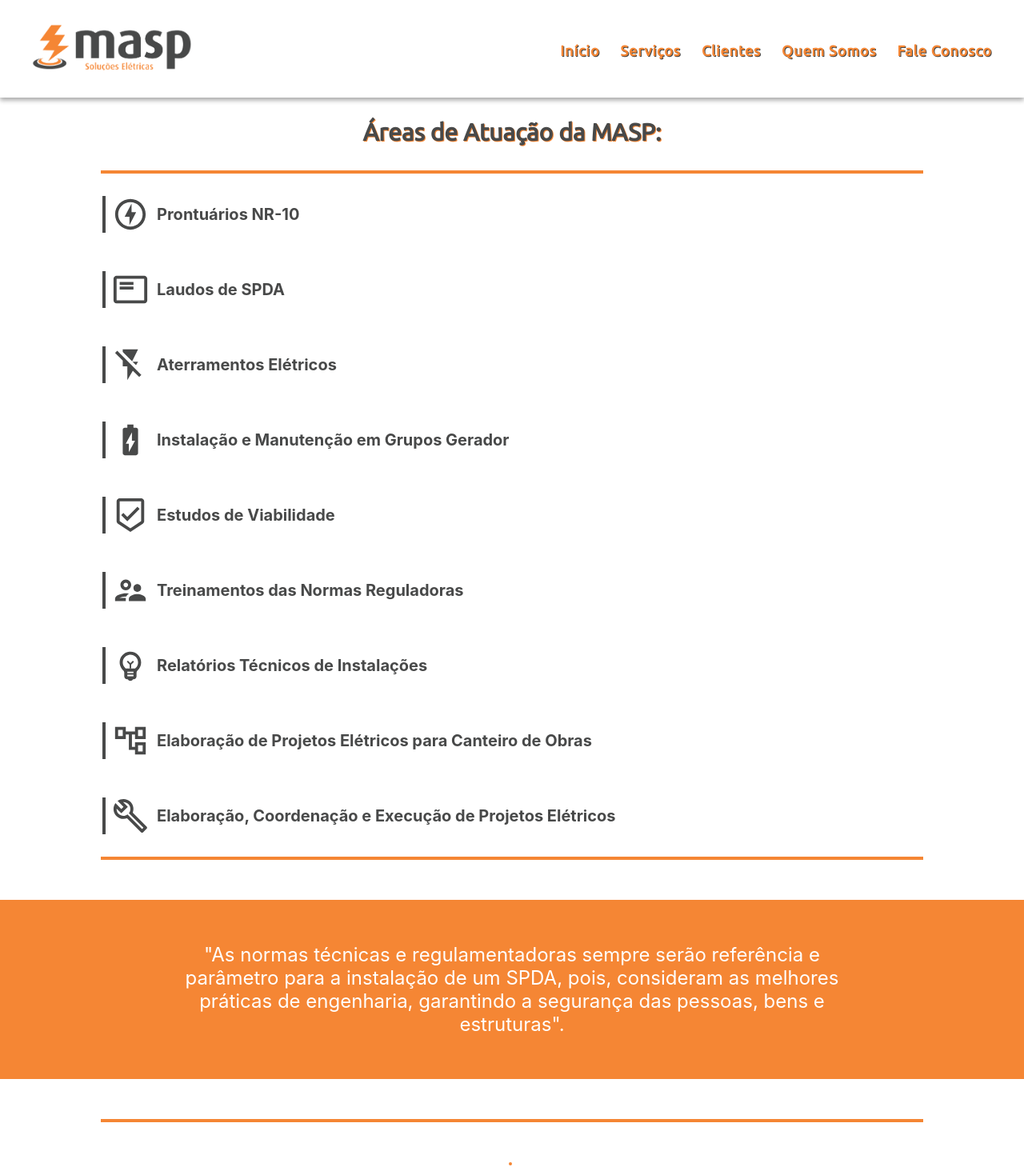
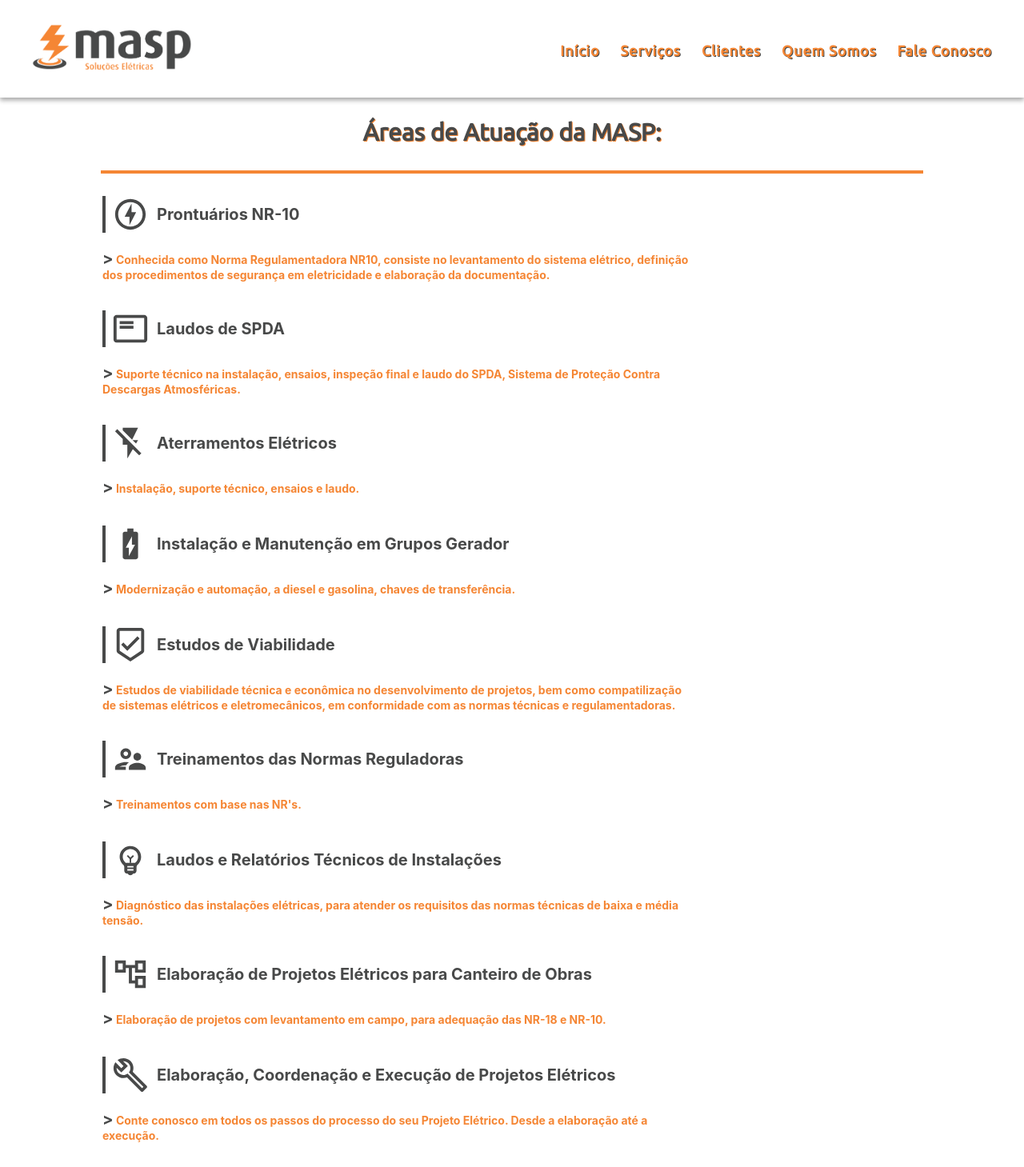
Before and after one commit to joaosoutto/maspSE, a React (Create React App) app: page /servicos in a window 1280 px wide. Shown: the top 1459 px of the page at 80% size. Built offline with nearby package versions, Linux system fonts and the light colour scheme.

Commit message:
adding texts

```diff
--- a/src/components/productsDiv/ProductsDiv.jsx
+++ b/src/components/productsDiv/ProductsDiv.jsx
@@ -22,6 +22,12 @@ const ProductsDiv = () => (
           <OfflineBoltOutlinedIcon fontSize='large' style={{ fontSize: 46 }} />
         }
       />
+      <p className={styles.description}>
+        <span className={styles.arrow}>{`>`}</span> Conhecida como Norma
+        Regulamentadora NR10, consiste no levantamento do sistema elétrico,
+        definição dos procedimentos de segurança em eletricidade e elaboração da
+        documentação.
+      </p>
       <ProductsCards
         name='Laudos de SPDA'
         icon={
@@ -31,12 +37,21 @@ const ProductsDiv = () => (
           />
         }
       />
+      <p className={styles.description}>
+        <span className={styles.arrow}>{`>`}</span> Suporte técnico na
+        instalação, ensaios, inspeção final e laudo do SPDA, Sistema de Proteção
+        Contra Descargas Atmosféricas.
+      </p>
       <ProductsCards
         name='Aterramentos Elétricos'
         icon={
           <FlashOffOutlinedIcon fontSize='large' style={{ fontSize: 46 }} />
         }
       />
+      <p className={styles.description}>
+        <span className={styles.arrow}>{`>`}</span> Instalação, suporte técnico,
+        ensaios e laudo.
+      </p>
       <ProductsCards
         name='Instalação e Manutenção em Grupos Gerador'
         icon={
@@ -46,12 +61,22 @@ const ProductsDiv = () => (
           />
         }
       />
+      <p className={styles.description}>
+        <span className={styles.arrow}>{`>`}</span> Modernização e automação, a
+        diesel e gasolina, chaves de transferência.
+      </p>
       <ProductsCards
         name='Estudos de Viabilidade'
         icon={
           <BeenhereOutlinedIcon fontSize='large' style={{ fontSize: 46 }} />
         }
       />
+      <p className={styles.description}>
+        <span className={styles.arrow}>{`>`}</span> Estudos de viabilidade
+        técnica e econômica no desenvolvimento de projetos, bem como
+        compatilização de sistemas elétricos e eletromecânicos, em conformidade
+        com as normas técnicas e regulamentadoras.
+      </p>
       <ProductsCards
         name='Treinamentos das Normas Reguladoras'
         icon={
@@ -61,22 +86,40 @@ const ProductsDiv = () => (
           />
         }
       />
+      <p className={styles.description}>
+        <span className={styles.arrow}>{`>`}</span> Treinamentos com base nas
+        NR's.
+      </p>
       <ProductsCards
-        name='Relatórios Técnicos de Instalações'
+        name='Laudos e Relatórios Técnicos de Instalações'
         icon={
           <EmojiObjectsOutlinedIcon fontSize='large' style={{ fontSize: 46 }} />
         }
       />
+      <p className={styles.description}>
+        <span className={styles.arrow}>{`>`}</span> Diagnóstico das instalações
+        elétricas, para atender os requisitos das normas técnicas de baixa e
+        média tensão.
+      </p>
       <ProductsCards
         name='Elaboração de Projetos Elétricos para Canteiro de Obras'
         icon={
           <AccountTreeOutlinedIcon fontSize='large' style={{ fontSize: 46 }} />
         }
       />
+      <p className={styles.description}>
+        <span className={styles.arrow}>{`>`}</span> Elaboração de projetos com
+        levantamento em campo, para adequação das NR-18 e NR-10.
+      </p>
       <ProductsCards
         name='Elaboração, Coordenação e Execução de Projetos Elétricos'
         icon={<BuildOutlinedIcon fontSize='large' style={{ fontSize: 46 }} />}
       />
+      <p className={styles.description}>
+        <span className={styles.arrow}>{`>`}</span> Conte conosco em todos os
+        passos do processo do seu Projeto Elétrico. Desde a elaboração até a
+        execução.
+      </p>
     </div>
   </div>
 );
--- a/src/components/productsDiv/ProductsDiv.module.css
+++ b/src/components/productsDiv/ProductsDiv.module.css
@@ -10,9 +10,25 @@
   width: 90%;
   display: flex;
   flex-direction: column;
-  gap: 32px;
+  /* gap: 32px; */
   justify-items: flex-start;
   align-items: flex-start;
+}
+
+.arrow {
+  color: rgb(73, 74, 74);
+  font-size: 20px;
+  font-weight: 700;
+}
+
+.description {
+  margin: 12px 0 28px 0;
+  width: 80%;
+  text-align: left;
+  display: inline;
+  color: rgb(245, 134, 52);
+  font-weight: 700;
+  font-size: 14px;
 }
 
 @media (max-width: 40rem) {
@@ -25,4 +41,20 @@
     width: 90%;
     gap: 2px;
   }
+
+  .arrow {
+    color: rgb(73, 74, 74);
+    font-size: 16px;
+    font-weight: 500;
+  }
+
+  .description {
+    margin: 2px 0 18px 0;
+    width: 100%;
+    text-align: left;
+    display: inline;
+    color: rgb(245, 134, 52);
+    font-weight: 500;
+    font-size: 16px;
+  }
 }
```
